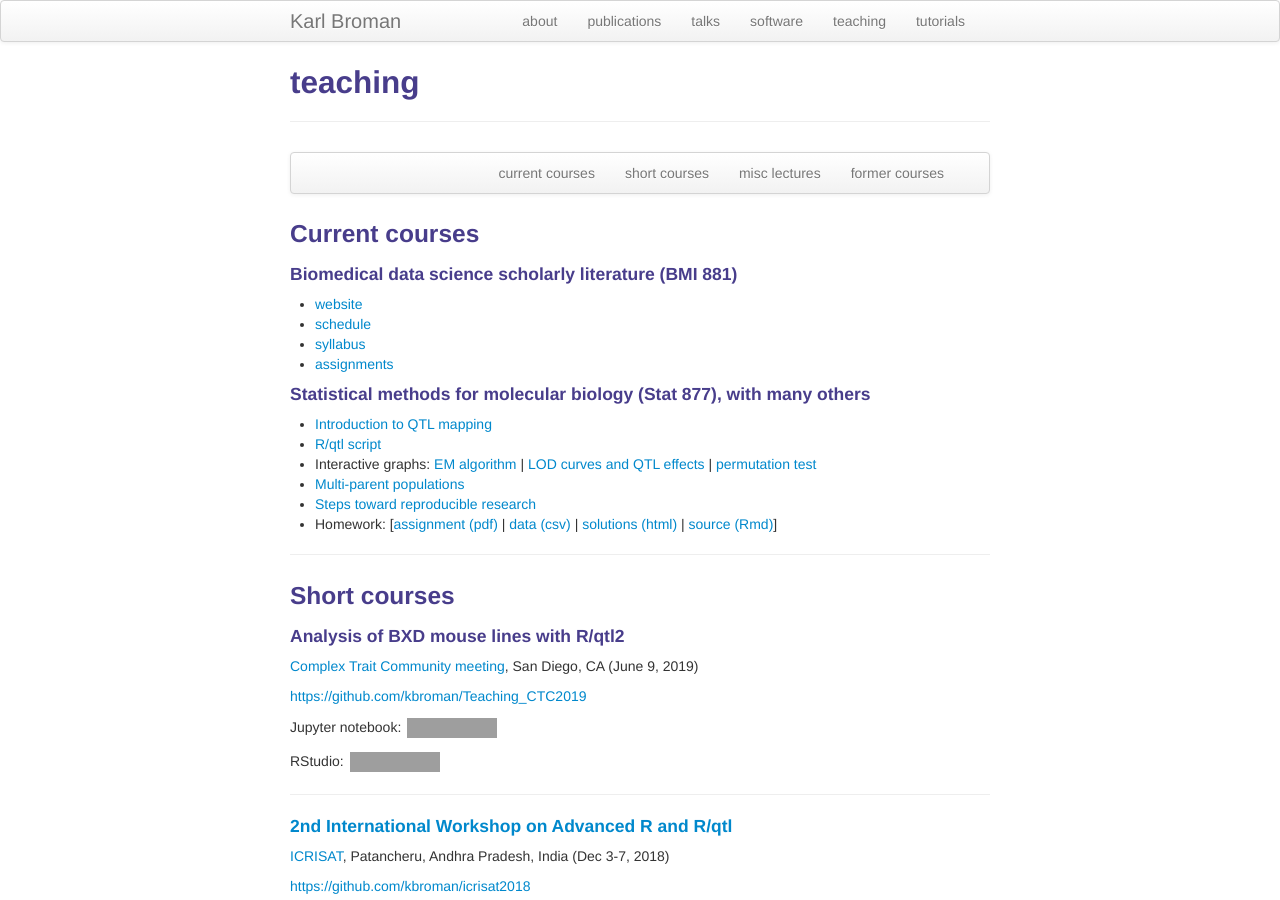
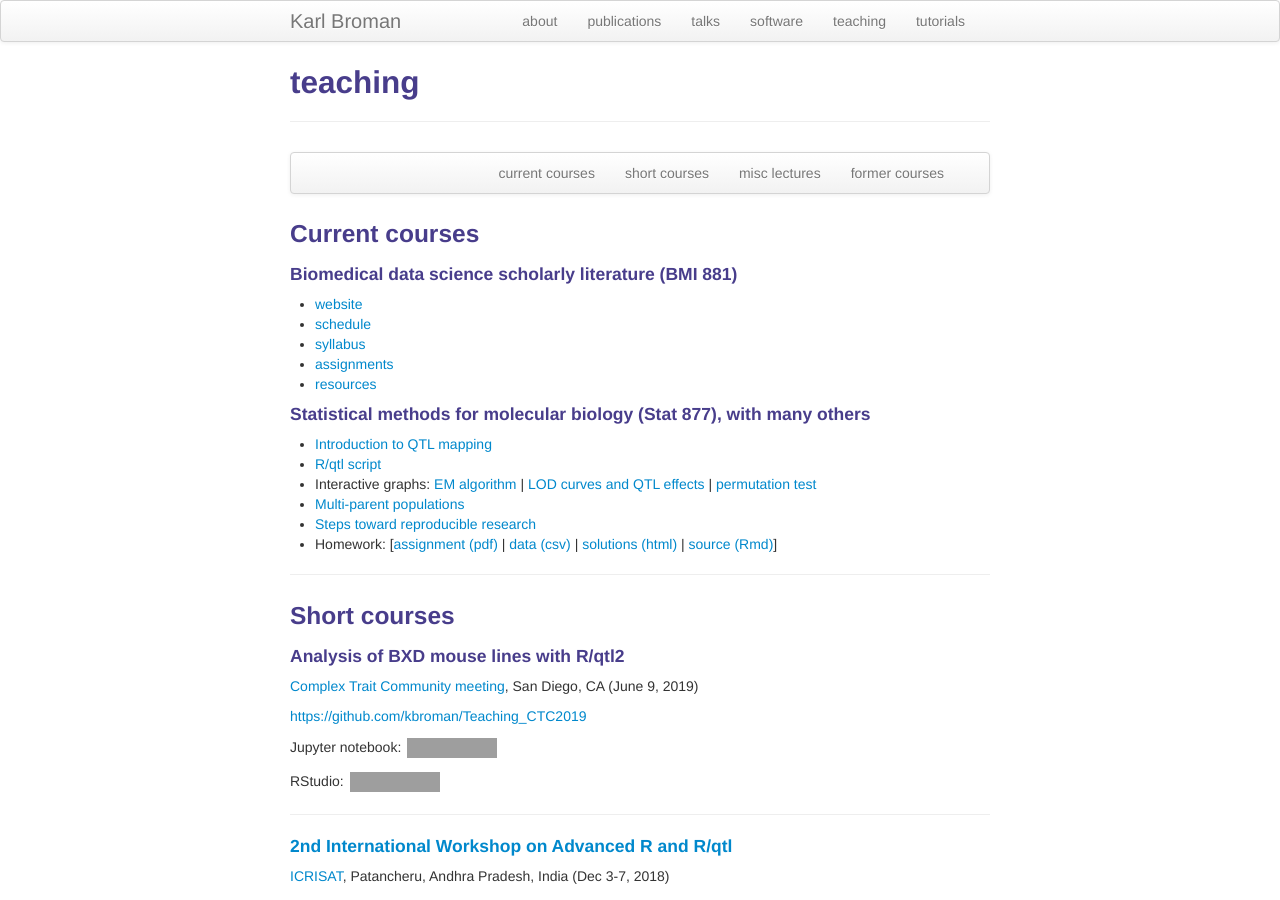
Before and after one commit to kbroman/kbroman.github.io, a Jekyll site: the page built from pages/teaching.md, in a window 1280 px wide and 900 px high. Built offline with Jekyll 4.4.1, drawn with Linux system fonts in a browser that asks for light colours; grey boxes are pictures that could not be loaded.

Commit message:
pages/teaching: add link to BMI 881 resources page

```diff
--- a/pages/teaching.md
+++ b/pages/teaching.md
@@ -24,6 +24,7 @@ description: Karl Broman's teaching
 - [schedule](https://kbroman.org/BMI881/schedule.html)
 - [syllabus](https://kbroman.org/BMI881/syllabus.html)
 - [assignments](https://kbroman.org/BMI881/assignments.html)
+- [resources](https://kbroman.org/BMI881/resources.html)
 
 
 #### Statistical methods for molecular biology (Stat 877), with many others
```
